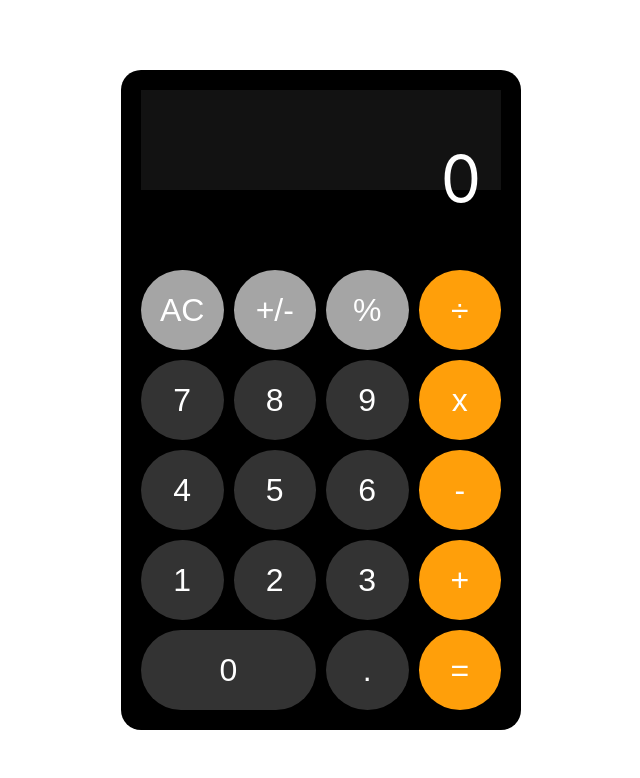
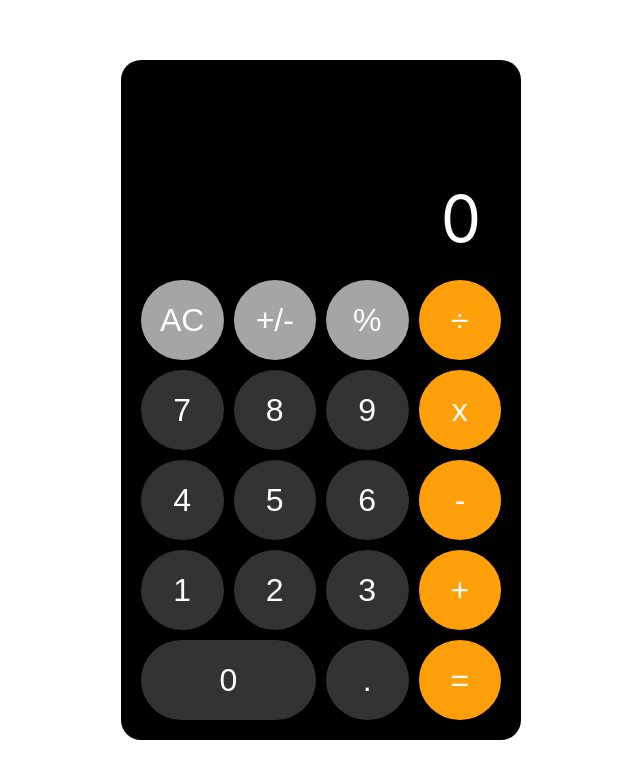
Before and after one commit to elorenzofreire/simple-calculator, a plain HTML site: page index.html in a window 1280 px wide. Shown: the whole page, without its empty margins (319-959 px from the left). Drawn offline with Linux system fonts and the light colour scheme.

Commit message:
Update styles.css

```diff
--- a/styles.css
+++ b/styles.css
@@ -28,8 +28,8 @@ body{
     text-align: right;
     color:white;
     border: none;
-    background-color: #4444;
-    margin-bottom: 80px;
+    margin-top: 50px;
+    margin-bottom: 50px;
     padding-right: 20px;
 }
 
```
